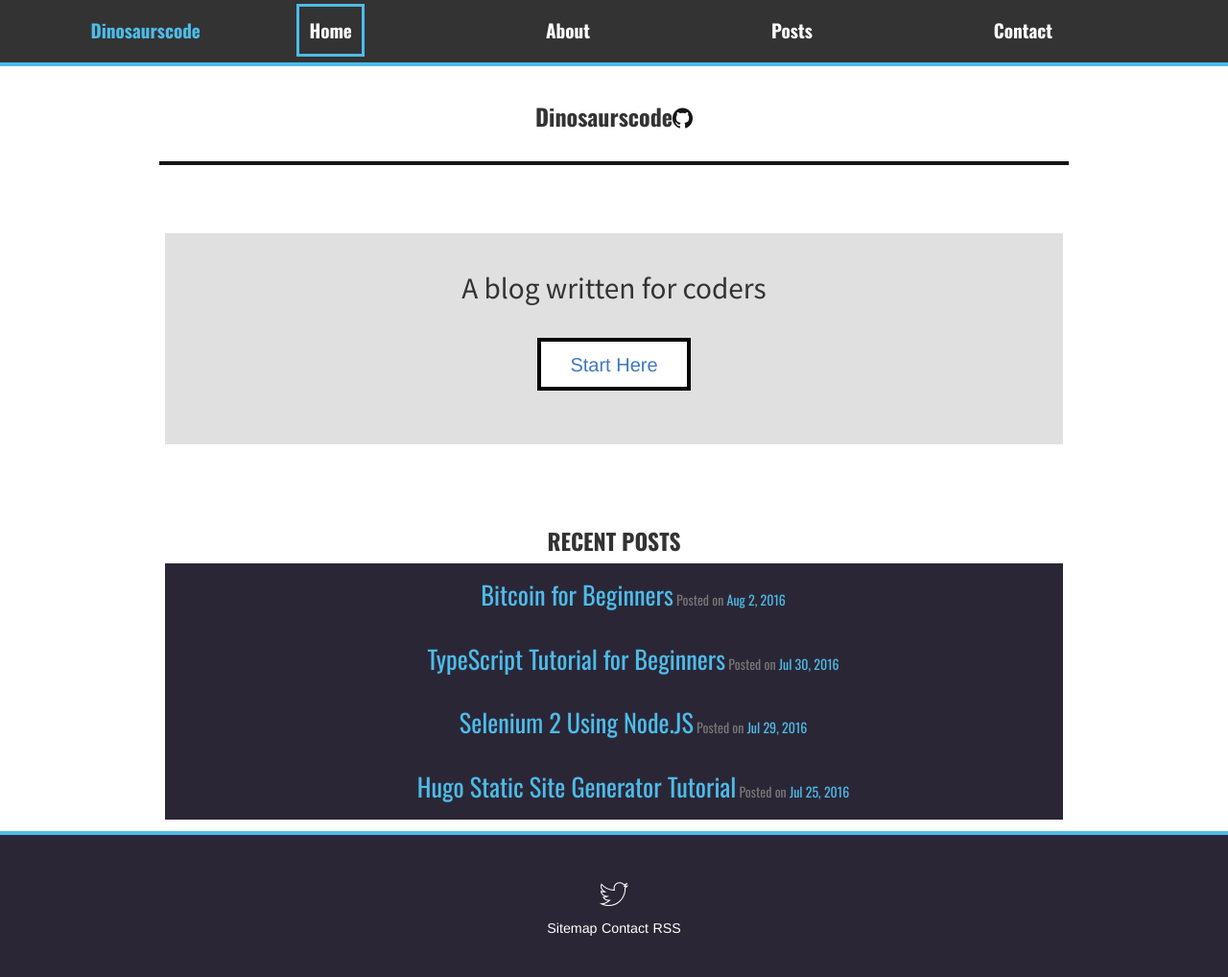
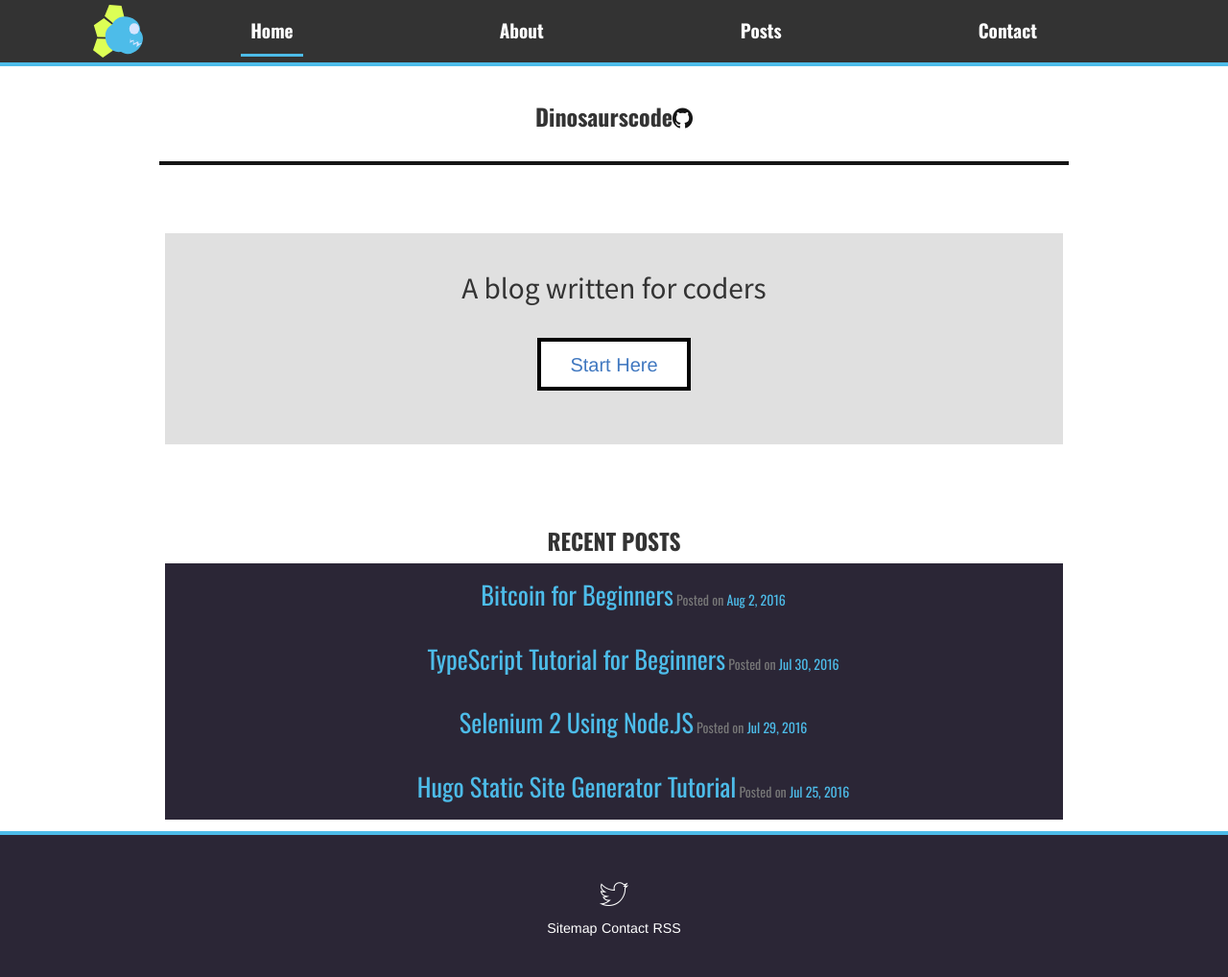
Before and after one commit to xDinomode/Dinosaurscode, a Jekyll site: the page built from index.md, in a window 1280 px wide. Shown: the whole page at 96% size. Built offline with Jekyll 4.4.1, drawn with Linux system fonts in a browser that asks for light colours; some web fonts are replaced.

Commit message:
added logo

```diff
--- a/_includes/head.html
+++ b/_includes/head.html
@@ -15,7 +15,7 @@
   <link rel="stylesheet" href="/css/main.css">
 
   <link rel="canonical" href=" { { site.url } }{ { page.url } }" />
-
+  <link rel="shortcut icon" href="/favicon.ico?" type="image/x-icon"/>
   {% if page.url == "/404.html" %}
     <meta http-equiv="refresh" content="5; url=/">
   {% endif %}
--- a/_includes/header.html
+++ b/_includes/header.html
@@ -1,5 +1,5 @@
 <div class="flex-header-container">
-    <div class="flex-header-item one"><h1 class="logo">Dinosaurscode</h1></div>
+    <div class="flex-header-item one"><img class="logo" src="/images/dino.svg"></div>
     <div class="flex-header-item two"><h1><a href="/" {% if page.url == "/" %}class="selected-item"{% endif %}>Home</a></h1></div>
     <div class="flex-header-item three"><h1><a href="/about" {% if page.url == "/about/"%}class="selected-item"{% endif %}>About</a></h1></div>
     <div class="flex-header-item four"><h1><a href="/posts" {% if page.url == "/posts/"%}class="selected-item"{% endif %}>Posts</a></h1></div>
--- a/gulpcss/main.css
+++ b/gulpcss/main.css
@@ -127,8 +127,12 @@ iframe{
   flex-grow: 1;
 }
 .flex-header-item .logo{
+  display: block;
+  margin: 0 auto;
   text-align: center;
   color: #4DBCE9;
+  height: 55px;
+  margin-top: 5px;
 }
 .one{
   flex-shrink: 100%;
@@ -157,7 +161,7 @@ iframe{
 }
 .selected-item{
   padding: 10px;
-  border: 3px solid #4DBCE9;
+  border-bottom: 3px solid #4DBCE9;
 }
 
 /*end-flex-header*/
```
Also changed, not shown: css/main.css, favicon.ico (added), images/dino.svg (added).
